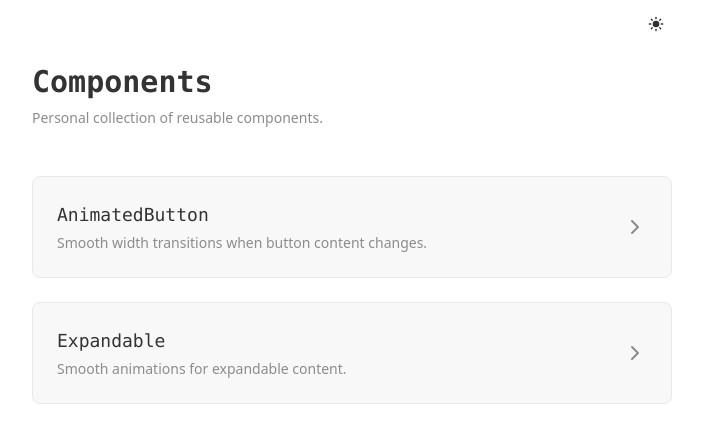
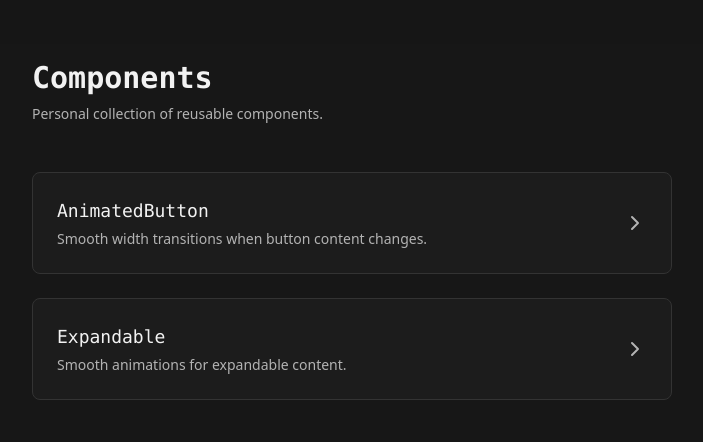
Before and after one commit to mazhugasergei/components, a Next.js app: page / in a window 1280 px wide. Shown: the top 442 px of the page, without its empty margins (288-991 px from the left). Built offline with nearby package versions, Linux system fonts and the light colour scheme.

Commit message:
refactor: remove ThemeToggle from header and set dark theme as default

```diff
--- a/src/app/layout.tsx
+++ b/src/app/layout.tsx
@@ -11,7 +11,7 @@ export default function RootLayout({ children }: { children: React.ReactNode })
 	return (
 		<html lang="en" suppressHydrationWarning>
 			<body>
-				<ThemeProvider attribute="class" defaultTheme="system" enableSystem disableTransitionOnChange>
+				<ThemeProvider attribute="class" defaultTheme="dark" enableSystem disableTransitionOnChange>
 					{children}
 				</ThemeProvider>
 			</body>
--- a/src/components/ui/header.tsx
+++ b/src/components/ui/header.tsx
@@ -1,7 +1,6 @@
 "use client"
 
 import { buttonVariants } from "@/components/ui/button"
-import { ThemeToggle } from "@/components/ui/theme-toggle"
 import { cn } from "@/utils/classname"
 import { ChevronLeftIcon } from "lucide-react"
 import Link from "next/link"
@@ -46,8 +45,6 @@ export function Header({ title, showBackButton = false, backHref = "/", classNam
 						</span>
 					)}
 				</div>
-
-				<ThemeToggle className="mr-4" />
 			</div>
 		</header>
 	)
```
